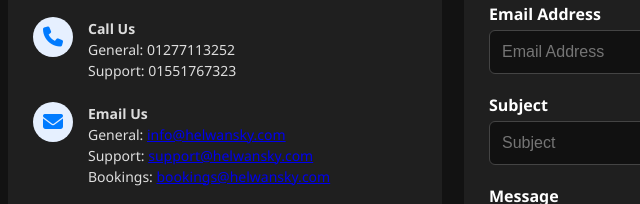
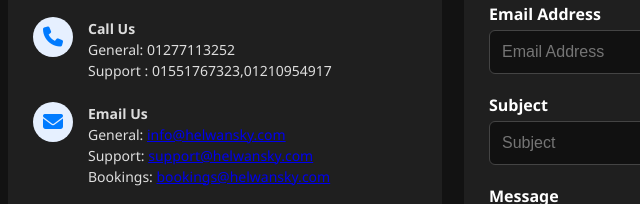
Before and after one commit to vJalalv/Project-IT, a plain HTML site: page contact.html in a window 1280 px wide. Shown: the part 315-519 px from the top of the page, 42-682 px from the left. Drawn offline with Linux system fonts and the light colour scheme.

Commit message:
Update contact.html

```diff
--- a/contact.html
+++ b/contact.html
@@ -37,7 +37,7 @@
         <p>
           <strong>Call Us</strong><br>
           <span class="m-span1">General:</span> 01277113252<br>
-          <span class="m-span1">Support:</span> 01551767323
+          <span class="m-span1">Support :</span> 01551767323,01210954917
         </p>
       </div>
     </div>
```
